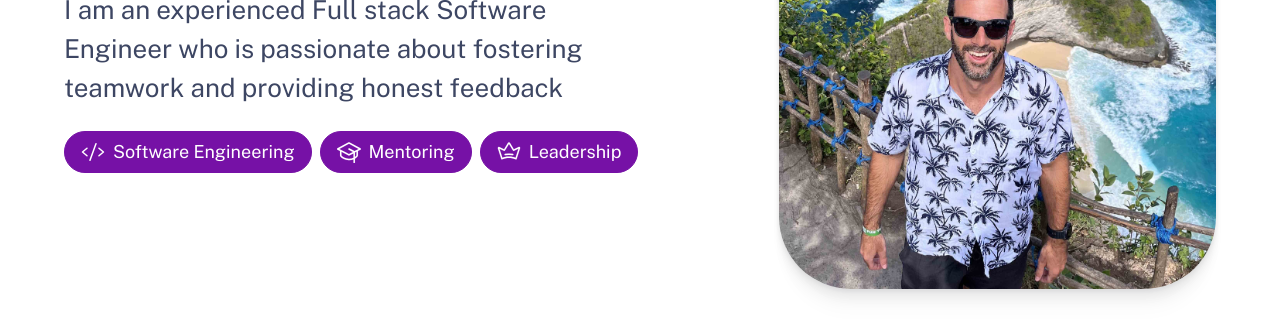
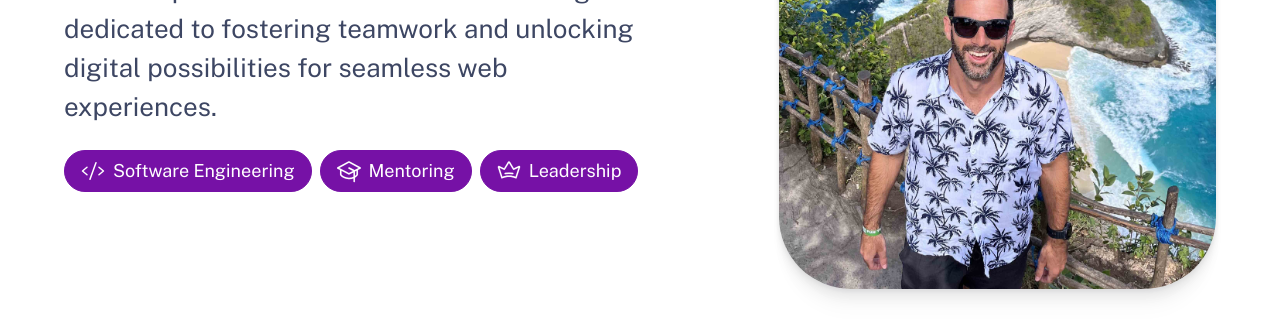
Before and after one commit to tomasmax/tomasmax.github.io, an Astro site: page / in a window 1280 px wide. Shown: the part 478-800 px from the top of the page. Built offline with nearby package versions, Linux system fonts and the light colour scheme; Astro itself is replaced by a stand-in of ours.

Commit message:
feat: update homepage tagline

```diff
--- a/src/pages/index.astro
+++ b/src/pages/index.astro
@@ -31,7 +31,7 @@ const projects = (await getCollection("work"))
       <header class="hero">
         <Hero
           title="Hello, my name is Tomas Madariaga"
-          tagline="I am an experienced Full stack Software Engineer who is passionate about fostering teamwork and providing honest feedback"
+          tagline="I'm an Experienced Full Stack Software Engineer dedicated to fostering teamwork and unlocking digital possibilities for seamless web experiences."
           align="start"
         >
           <div class="roles">
```
